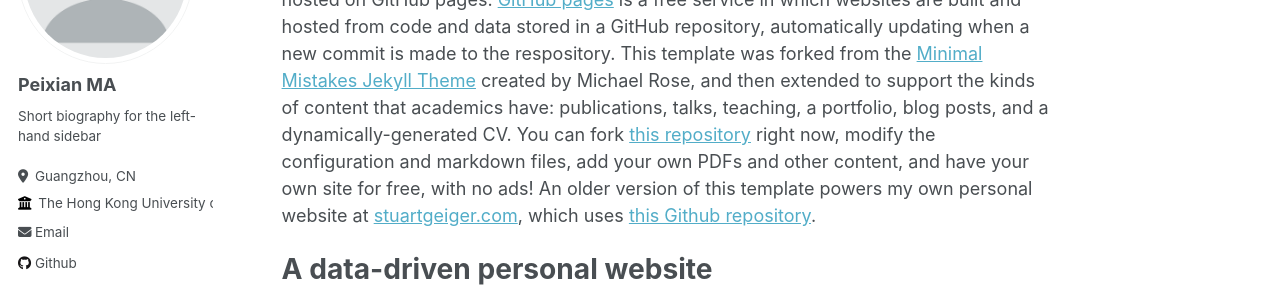
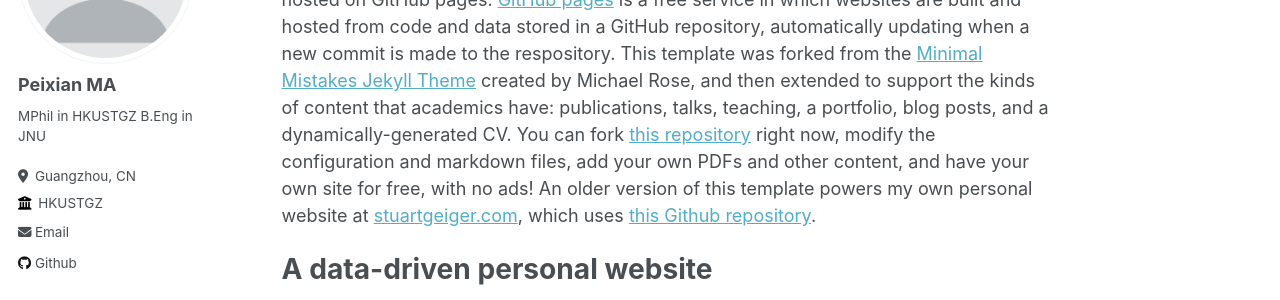
Before and after one commit to MPX0222/MPX0222.github.io, a Jekyll site: the page built from _pages/about.md, in a window 1280 px wide. Shown: the part 217-517 px from the top of the page. Built offline with Jekyll 4.4.1, drawn with Linux system fonts in a browser that asks for light colours.

Commit message:
Update _config.yml

```diff
--- a/_config.yml
+++ b/_config.yml
@@ -24,9 +24,9 @@ author:
   avatar           : "profile.png"
   name             : "Peixian MA"
   pronouns         : # example: "she/her"
-  bio              : "Short biography for the left-hand sidebar"
+  bio              : "MPhil in HKUSTGZ\nB.Eng in JNU"
   location         : "Guangzhou, CN"
-  employer         : "The Hong Kong University of Science and Technology (Guangzhou)"
+  employer         : "HKUSTGZ"
   uri              : # URL
   email            : "mpx0222@qq.com"
 
```
